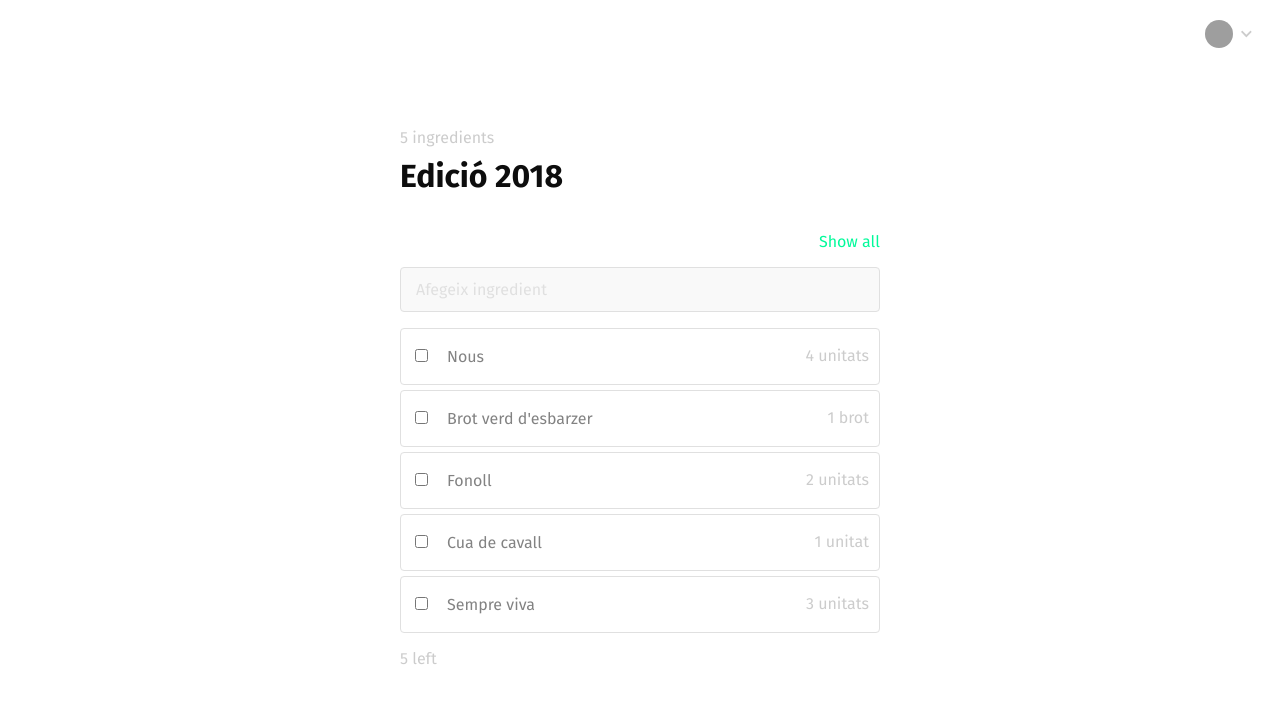
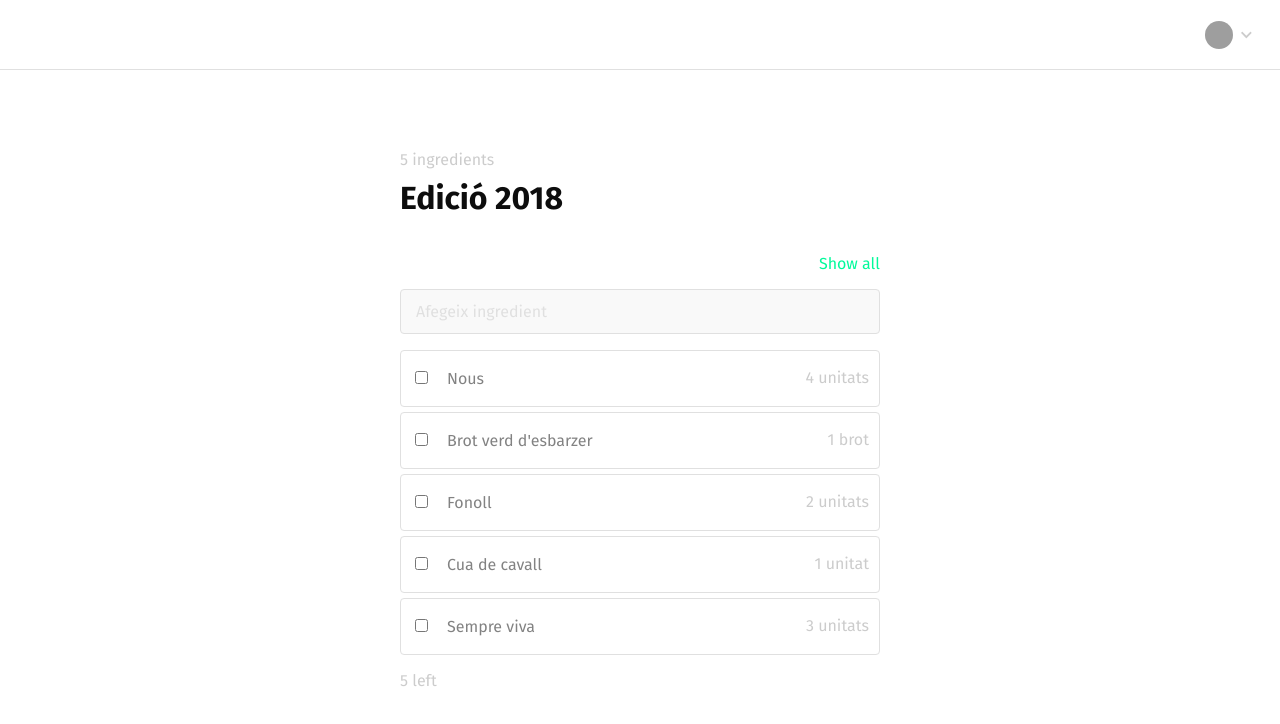
Before and after one commit to sauloperez/ratafiapp, a React (Create React App) app: page / in a window 1280 px wide. Shown: the top 724 px of the page. Built offline with nearby package versions, Linux system fonts and the light colour scheme; grey boxes are pictures that could not be loaded.

Commit message:
Separate Navbar with a border

```diff
--- a/src/Navbar.css
+++ b/src/Navbar.css
@@ -1,3 +1,9 @@
 .Navbar {
+  height: 70px;
+  border-bottom: 1px solid #e0e0e0; }
+
+.Navbar__wrapper {
+  height: 100%;
+  padding: 0 20px;
   display: flex;
   flex-direction: row-reverse; }
--- a/src/Navbar.jsx
+++ b/src/Navbar.jsx
@@ -7,7 +7,9 @@ import Avatar from './Avatar';
 function Navbar(props) {
   return (
     <nav className="Navbar">
-      <Avatar />
+      <div className="Navbar__wrapper">
+        <Avatar />
+      </div>
     </nav>
   );
 }
--- a/src/Navbar.scss
+++ b/src/Navbar.scss
@@ -1,4 +1,13 @@
+@import './variables.scss';
+
 .Navbar {
-  display: flex;
-  flex-direction: row-reverse;
+  height: 70px;
+  border-bottom: 1px solid $alto;
+
+  &__wrapper {
+    height: 100%;
+    padding: 0 20px;
+    display: flex;
+    flex-direction: row-reverse;
+  }
 }
--- a/src/index.css
+++ b/src/index.css
@@ -6,7 +6,7 @@ html {
 
 body {
   font: 16px "Fira Sans", sans-serif;
-  margin: 20px;
+  margin: 0;
   color: #828282; }
 
 ol, ul {
--- a/src/index.scss
+++ b/src/index.scss
@@ -9,7 +9,7 @@ html {
 
 body {
   font: $font-size $font-family, sans-serif;
-  margin: 20px;
+  margin: 0;
   color: $gray;
 }
 
```
